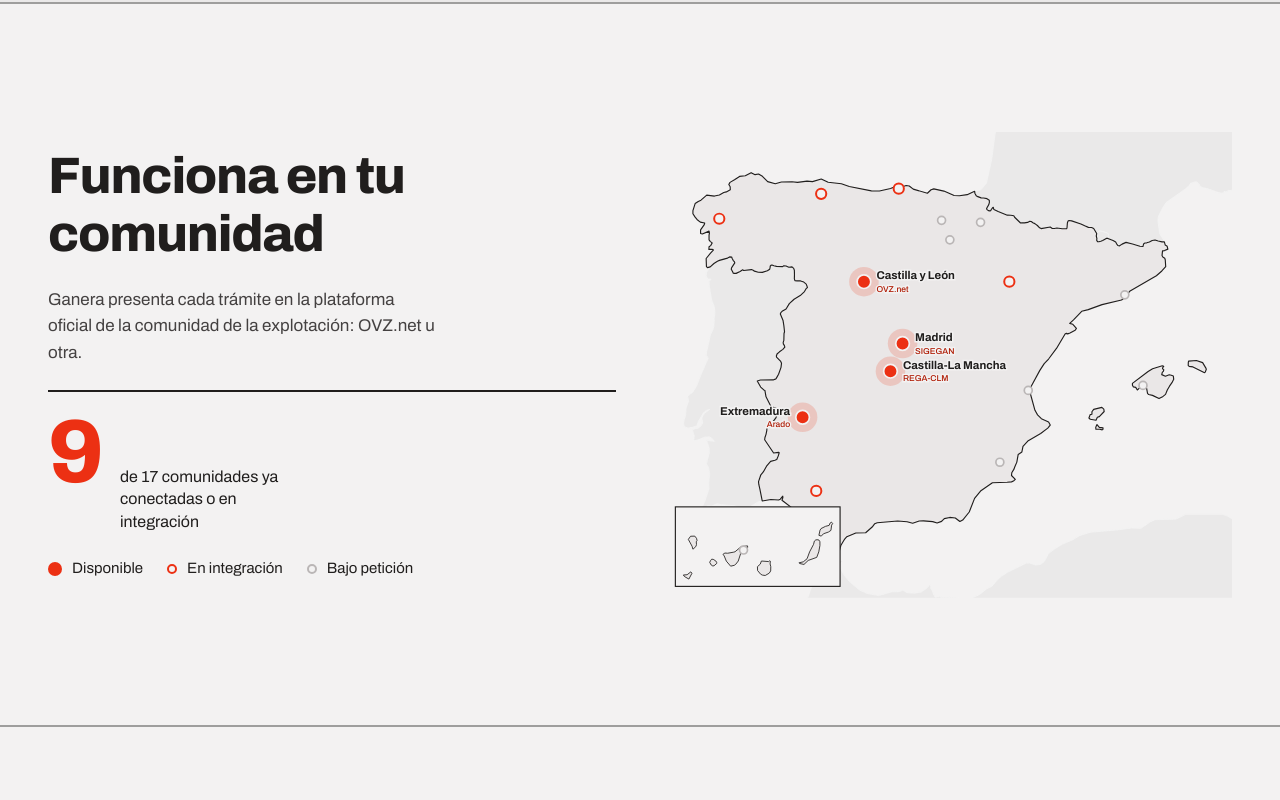
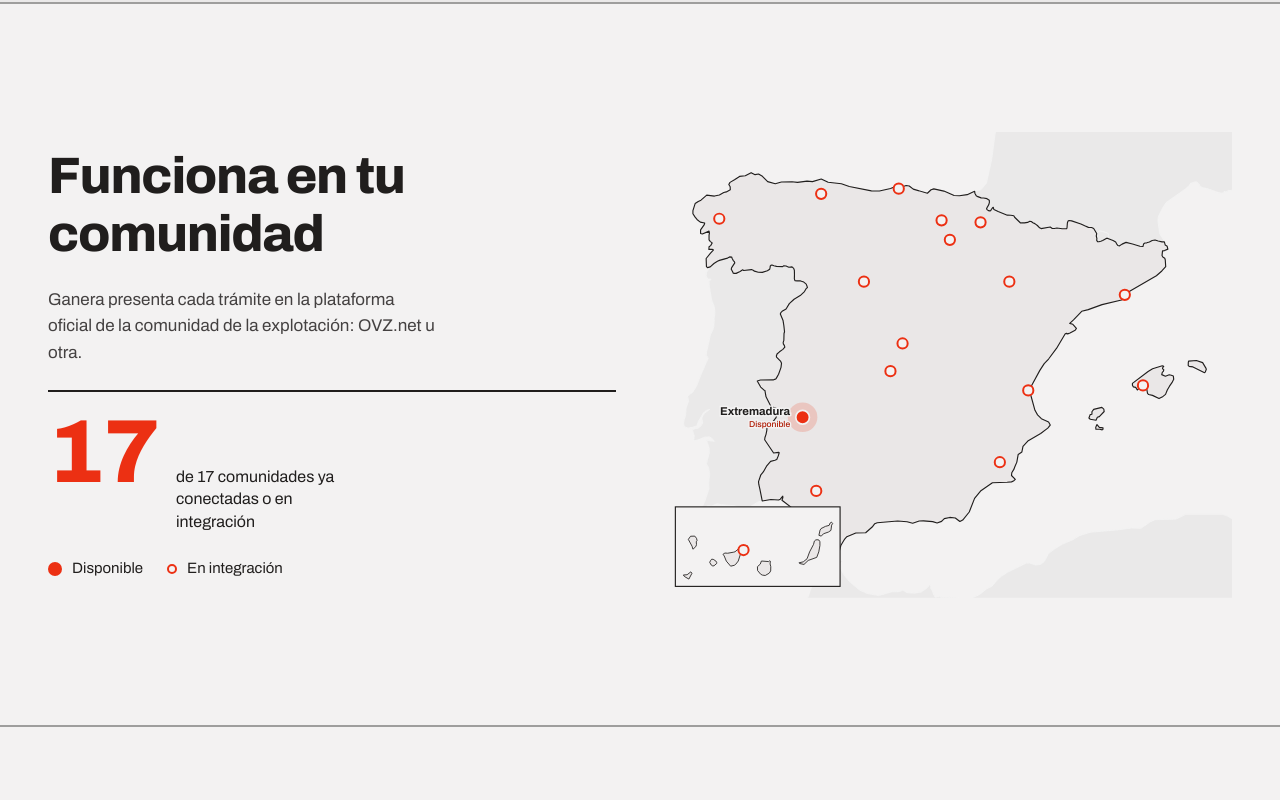
Before and after one commit to alvaromateoss17/ganera-web, a website: page index.html in a window 1280 px wide. Shown: the part 10780-11580 px from the top of the page. Drawn offline with Linux system fonts and the light colour scheme.

Commit message:
Mapa: solo Extremadura disponible; footer sin resaltar la página actual
- Extremadura es la única comunidad disponible; las otras 16, en integración
- Se quita la leyenda "Bajo petición" y las plataformas de otras comunidades
- El enlace de la página actual ya no cambia de color en el footer

Co-Authored-By: Claude Opus 5.5 <noreply@anthropic.com>

```diff
--- a/css/site.css
+++ b/css/site.css
@@ -296,8 +296,7 @@ a:hover { color: var(--color-accent-600); }
 /* ══════════════════════════════════════════════════════════
    Páginas interiores (Nosotros, Equipo, Valores, Contacto, Prueba)
    ══════════════════════════════════════════════════════════ */
-.main-nav a[aria-current="page"], .foot-links a[aria-current="page"] { color: var(--color-accent-700); }
-.site-footer .foot-links a[aria-current="page"] { color: var(--color-text); }
+.main-nav a[aria-current="page"] { color: var(--color-accent-700); }
 
 .page-hero { padding-top: clamp(40px, 7vw, 96px); padding-bottom: clamp(48px, 7vw, 96px); }
 .page-hero h1 { font-size: clamp(40px, 6vw, 84px); line-height: 0.98; letter-spacing: -0.03em; margin: 0; max-width: 18ch; text-wrap: balance; }
@@ -539,6 +538,7 @@ a:hover { color: var(--color-accent-600); }
   .map-list { display: grid; grid-template-columns: 1fr 1fr; margin: -16px 0 0; padding: 0; list-style: none; border-top: 2px solid var(--color-text); }
   .map-list li { display: grid; grid-template-columns: 12px 1fr; gap: 2px 10px; align-items: center; padding: 12px 0; border-bottom: 1px solid var(--color-divider); }
   .map-list li:nth-child(odd) { padding-right: 12px; }
+  .map-list li:only-child { grid-column: 1 / -1; }
   .map-list i { width: 12px; height: 12px; border-radius: 50%; background: var(--color-accent); grid-row: 1 / span 2; }
   .map-list span { font-weight: 600; font-size: 14px; line-height: 1.2; }
   .map-list small { grid-column: 2; font-size: 12px; color: var(--color-accent-700); }
--- a/index.html
+++ b/index.html
@@ -279,7 +279,6 @@
       <div class="map-legend">
         <span><i style="width: 14px; height: 14px; background: var(--color-accent);"></i>Disponible</span>
         <span><i style="width: 10px; height: 10px; border: 2px solid var(--color-accent); background: var(--color-bg);"></i>En integración</span>
-        <span><i style="width: 10px; height: 10px; border: 2px solid var(--color-neutral-400);"></i>Bajo petición</span>
       </div>
     </div>
     <div class="map-box" data-reveal="up" data-delay="120">
@@ -295,30 +294,27 @@
 </g>
 <rect x="20" y="660" width="290" height="140" style="fill: var(--color-bg); stroke: var(--color-text); stroke-width: 2"/>
 <path d="M135.3,741.1L130.7,755.4L126.3,761.1L123.7,762.9L117.3,764.4L109.7,755.5L106,746.4L103.8,743.6L107.2,741.3L112.1,741.6L122.9,739.7L125.1,739L136.1,729.8L147.1,728.7L147.3,731.6L135.3,741.1ZM280.7,707.4L276.9,711.5L272.7,710.1L274.7,701L276.5,698.2L284.3,694.3L290.7,692.6L292.5,688.4L294.7,686.8L296.9,689.3L295.1,692.2L293.9,701.4L289.5,704.3L280.7,707.4ZM253.9,754.3L246.4,761.4L238.8,759.7L237.6,758.5L245.2,756.8L251.9,751.3L256.3,739.3L263.3,726L264.7,720.3L267.3,718.1L271.1,717.9L272.7,718.4L274.5,721.3L274.5,728L272.5,739.2L268.9,748.9L253.9,754.3ZM187.2,755.6L186.8,760.5L188,765.3L187.8,772.8L185.2,776.8L178.2,780.8L173.1,780.1L170.1,778.5L164.7,772L164.5,765.3L169.5,760.8L171.5,755.3L184.2,756.3L185.4,755.3L186.2,754.9L187.2,755.6ZM88.2,763.6L86,764.1L83.2,762.5L80.4,757.6L82.4,753.9L84,752.1L86.6,752.4L91.2,755.2L92.8,757.9L92.8,759.6L88.2,763.6ZM49.2,776.9L43.8,787.1L37.1,783.3L35.5,782L34.1,779.9L40.7,779.5L47.2,774.4L49.2,776.9ZM52.2,733.8L50.8,734.4L49.4,729.3L42.8,717.2L46.8,711.7L54.2,711.5L57.2,715.3L58.2,719.2L56.8,721.5L57.2,726.2L56.4,729.1L52.2,733.8Z" clip-path="url(#gnCan)" style="fill: var(--color-neutral-200); stroke: var(--color-text); stroke-width: 1.5"/>
-<g transform="translate(352.0 263.5)"><g class="dot" data-dot="d"><title>Castilla y León · OVZ.net</title><circle r="26" style="fill: var(--color-accent); opacity: .18"/><circle r="12" style="fill: var(--color-accent); stroke: var(--color-bg); stroke-width: 3"/><text class="map-lbl" x="22" y="-4" text-anchor="start">Castilla y León</text><text class="map-lbl map-lbl-sub" x="22" y="18" text-anchor="start">OVZ.net</text></g></g>
-<g transform="translate(244.0 502.2)"><g class="dot" data-dot="d"><title>Extremadura · Arado</title><circle r="26" style="fill: var(--color-accent); opacity: .18"/><circle r="12" style="fill: var(--color-accent); stroke: var(--color-bg); stroke-width: 3"/><text class="map-lbl" x="-22" y="-4" text-anchor="end">Extremadura</text><text class="map-lbl map-lbl-sub" x="-22" y="18" text-anchor="end">Arado</text></g></g>
-<g transform="translate(420.0 372.3)"><g class="dot" data-dot="d"><title>Madrid · SIGEGAN</title><circle r="26" style="fill: var(--color-accent); opacity: .18"/><circle r="12" style="fill: var(--color-accent); stroke: var(--color-bg); stroke-width: 3"/><text class="map-lbl" x="22" y="-4" text-anchor="start">Madrid</text><text class="map-lbl map-lbl-sub" x="22" y="18" text-anchor="start">SIGEGAN</text></g></g>
-<g transform="translate(398.7 421.1)"><g class="dot" data-dot="d"><title>Castilla-La Mancha · REGA-CLM</title><circle r="26" style="fill: var(--color-accent); opacity: .18"/><circle r="12" style="fill: var(--color-accent); stroke: var(--color-bg); stroke-width: 3"/><text class="map-lbl" x="22" y="-4" text-anchor="start">Castilla-La Mancha</text><text class="map-lbl map-lbl-sub" x="22" y="18" text-anchor="start">REGA-CLM</text></g></g>
-<g transform="translate(97.3 152.7)"><g class="dot" data-dot="i"><title>Galicia</title><circle r="9" style="fill: var(--color-bg); stroke: var(--color-accent); stroke-width: 3.5"/></g></g>
-<g transform="translate(276.7 108.9)"><g class="dot" data-dot="i"><title>Asturias</title><circle r="9" style="fill: var(--color-bg); stroke: var(--color-accent); stroke-width: 3.5"/></g></g>
-<g transform="translate(413.3 99.7)"><g class="dot" data-dot="i"><title>Cantabria</title><circle r="9" style="fill: var(--color-bg); stroke: var(--color-accent); stroke-width: 3.5"/></g></g>
-<g transform="translate(608.0 263.5)"><g class="dot" data-dot="i"><title>Aragón</title><circle r="9" style="fill: var(--color-bg); stroke: var(--color-accent); stroke-width: 3.5"/></g></g>
-<g transform="translate(268.0 631.9)"><g class="dot" data-dot="i"><title>Andalucía</title><circle r="9" style="fill: var(--color-bg); stroke: var(--color-accent); stroke-width: 3.5"/></g></g>
-<g transform="translate(488.7 155.5)"><g class="dot" data-dot="p"><title>País Vasco</title><circle r="7" style="fill: var(--color-bg); stroke: var(--color-neutral-400); stroke-width: 3"/></g></g>
-<g transform="translate(557.3 159.1)"><g class="dot" data-dot="p"><title>Navarra</title><circle r="7" style="fill: var(--color-bg); stroke: var(--color-neutral-400); stroke-width: 3"/></g></g>
-<g transform="translate(503.3 189.9)"><g class="dot" data-dot="p"><title>La Rioja</title><circle r="7" style="fill: var(--color-bg); stroke: var(--color-neutral-400); stroke-width: 3"/></g></g>
-<g transform="translate(811.3 286.7)"><g class="dot" data-dot="p"><title>Cataluña</title><circle r="7" style="fill: var(--color-bg); stroke: var(--color-neutral-400); stroke-width: 3"/></g></g>
-<g transform="translate(641.3 454.9)"><g class="dot" data-dot="p"><title>C. Valenciana</title><circle r="7" style="fill: var(--color-bg); stroke: var(--color-neutral-400); stroke-width: 3"/></g></g>
-<g transform="translate(843.3 446.2)"><g class="dot" data-dot="p"><title>Baleares</title><circle r="7" style="fill: var(--color-bg); stroke: var(--color-neutral-400); stroke-width: 3"/></g></g>
-<g transform="translate(591.3 581.4)"><g class="dot" data-dot="p"><title>Murcia</title><circle r="7" style="fill: var(--color-bg); stroke: var(--color-neutral-400); stroke-width: 3"/></g></g>
-<g transform="translate(140.0 736.0)"><g class="dot" data-dot="p"><title>Canarias</title><circle r="7" style="fill: var(--color-bg); stroke: var(--color-neutral-400); stroke-width: 3"/></g></g>
+<g transform="translate(244.0 502.2)"><g class="dot" data-dot="d"><title>Extremadura · Disponible</title><circle r="26" style="fill: var(--color-accent); opacity: .18"/><circle r="12" style="fill: var(--color-accent); stroke: var(--color-bg); stroke-width: 3"/><text class="map-lbl" x="-22" y="-4" text-anchor="end">Extremadura</text><text class="map-lbl map-lbl-sub" x="-22" y="18" text-anchor="end">Disponible</text></g></g>
+<g transform="translate(352.0 263.5)"><g class="dot" data-dot="i"><title>Castilla y León · En integración</title><circle r="9" style="fill: var(--color-bg); stroke: var(--color-accent); stroke-width: 3.5"/></g></g>
+<g transform="translate(420.0 372.3)"><g class="dot" data-dot="i"><title>Madrid · En integración</title><circle r="9" style="fill: var(--color-bg); stroke: var(--color-accent); stroke-width: 3.5"/></g></g>
+<g transform="translate(398.7 421.1)"><g class="dot" data-dot="i"><title>Castilla-La Mancha · En integración</title><circle r="9" style="fill: var(--color-bg); stroke: var(--color-accent); stroke-width: 3.5"/></g></g>
+<g transform="translate(97.3 152.7)"><g class="dot" data-dot="i"><title>Galicia · En integración</title><circle r="9" style="fill: var(--color-bg); stroke: var(--color-accent); stroke-width: 3.5"/></g></g>
+<g transform="translate(276.7 108.9)"><g class="dot" data-dot="i"><title>Asturias · En integración</title><circle r="9" style="fill: var(--color-bg); stroke: var(--color-accent); stroke-width: 3.5"/></g></g>
+<g transform="translate(413.3 99.7)"><g class="dot" data-dot="i"><title>Cantabria · En integración</title><circle r="9" style="fill: var(--color-bg); stroke: var(--color-accent); stroke-width: 3.5"/></g></g>
+<g transform="translate(608.0 263.5)"><g class="dot" data-dot="i"><title>Aragón · En integración</title><circle r="9" style="fill: var(--color-bg); stroke: var(--color-accent); stroke-width: 3.5"/></g></g>
+<g transform="translate(268.0 631.9)"><g class="dot" data-dot="i"><title>Andalucía · En integración</title><circle r="9" style="fill: var(--color-bg); stroke: var(--color-accent); stroke-width: 3.5"/></g></g>
+<g transform="translate(488.7 155.5)"><g class="dot" data-dot="i"><title>País Vasco · En integración</title><circle r="9" style="fill: var(--color-bg); stroke: var(--color-accent); stroke-width: 3.5"/></g></g>
+<g transform="translate(557.3 159.1)"><g class="dot" data-dot="i"><title>Navarra · En integración</title><circle r="9" style="fill: var(--color-bg); stroke: var(--color-accent); stroke-width: 3.5"/></g></g>
+<g transform="translate(503.3 189.9)"><g class="dot" data-dot="i"><title>La Rioja · En integración</title><circle r="9" style="fill: var(--color-bg); stroke: var(--color-accent); stroke-width: 3.5"/></g></g>
+<g transform="translate(811.3 286.7)"><g class="dot" data-dot="i"><title>Cataluña · En integración</title><circle r="9" style="fill: var(--color-bg); stroke: var(--color-accent); stroke-width: 3.5"/></g></g>
+<g transform="translate(641.3 454.9)"><g class="dot" data-dot="i"><title>C. Valenciana · En integración</title><circle r="9" style="fill: var(--color-bg); stroke: var(--color-accent); stroke-width: 3.5"/></g></g>
+<g transform="translate(843.3 446.2)"><g class="dot" data-dot="i"><title>Baleares · En integración</title><circle r="9" style="fill: var(--color-bg); stroke: var(--color-accent); stroke-width: 3.5"/></g></g>
+<g transform="translate(591.3 581.4)"><g class="dot" data-dot="i"><title>Murcia · En integración</title><circle r="9" style="fill: var(--color-bg); stroke: var(--color-accent); stroke-width: 3.5"/></g></g>
+<g transform="translate(140.0 736.0)"><g class="dot" data-dot="i"><title>Canarias · En integración</title><circle r="9" style="fill: var(--color-bg); stroke: var(--color-accent); stroke-width: 3.5"/></g></g>
 </svg>
     </div>
     <ul class="map-list" data-reveal="up">
-      <li><i></i><span>Castilla y León</span><small>OVZ.net</small></li>
-      <li><i></i><span>Extremadura</span><small>Arado</small></li>
-      <li><i></i><span>Madrid</span><small>SIGEGAN</small></li>
-      <li><i></i><span>Castilla-La Mancha</span><small>REGA-CLM</small></li>
+      <li><i></i><span>Extremadura</span><small>Disponible</small></li>
     </ul>
   </div>
 </section>
```
